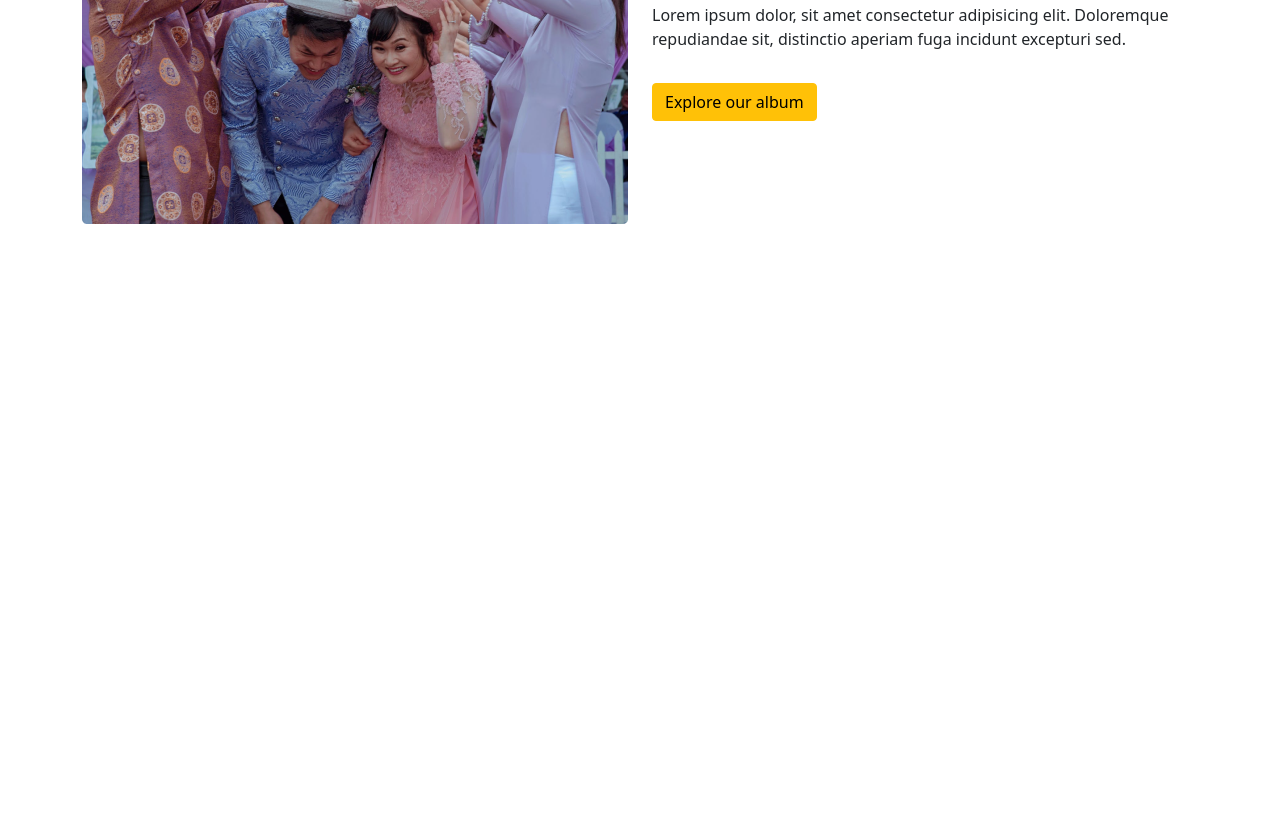
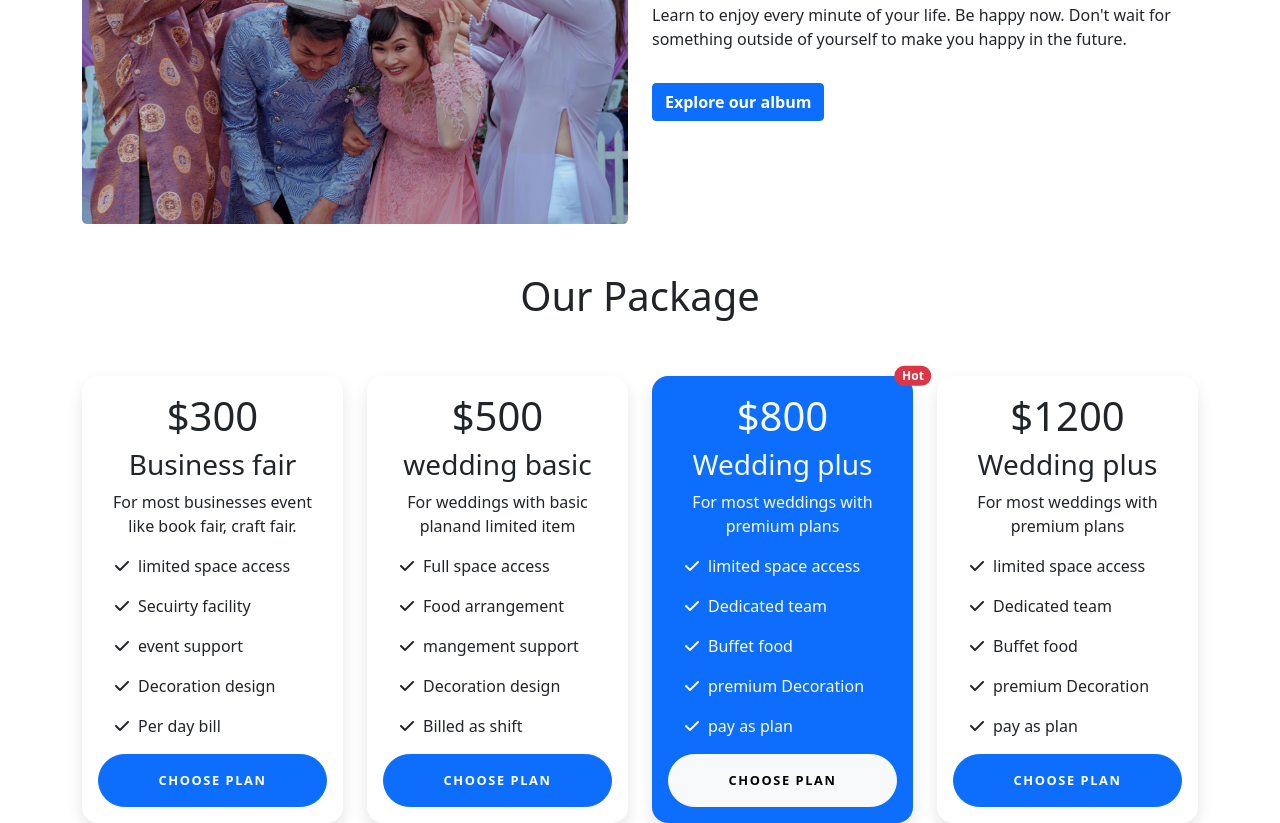
Before and after one commit to armankhan28/convention-center, a plain HTML site: page index.html in a window 1280 px wide. Shown: the part 707-1530 px from the top of the page. Before the commit the page ends 931 px from the top, so only its background shows below. Drawn offline with nearby package versions, Linux system fonts and the light colour scheme.

Commit message:
3rd commit

```diff
--- a/index.html
+++ b/index.html
@@ -7,6 +7,8 @@
     <title>Document</title>
     <!--Bootstrap File-->
     <link href="https://cdn.jsdelivr.net/npm/bootstrap@5.1.3/dist/css/bootstrap.min.css" rel="stylesheet" integrity="sha384-1BmE4kWBq78iYhFldvKuhfTAU6auU8tT94WrHftjDbrCEXSU1oBoqyl2QvZ6jIW3" crossorigin="anonymous">
+    <!-- Font Awsome -->
+    <script src="https://kit.fontawesome.com/5d37b4b57b.js" crossorigin="anonymous"></script>
     <!-- Css File -->
     <link rel="stylesheet" href="style.css">
 </head>
@@ -15,7 +17,7 @@
     <div class="container">
         <nav class="navbar navbar-expand-lg navbar-light bg-light fixed-top">
             <div class="container">
-                <a class="navbar-brand" href="#"><span class="text-warning">ARMAN</span> Convention Center</a> <button aria-controls="navbarSupportedContent" aria-expanded="false" aria-label="Toggle navigation" class="navbar-toggler" data-bs-target="#navbarSupportedContent" data-bs-toggle="collapse" type="button"><span class="navbar-toggler-icon"></span></button>
+                <a class="navbar-brand" href="#"><span class="text-primary">ARMAN</span> Convention Center</a> <button aria-controls="navbarSupportedContent" aria-expanded="false" aria-label="Toggle navigation" class="navbar-toggler" data-bs-target="#navbarSupportedContent" data-bs-toggle="collapse" type="button"><span class="navbar-toggler-icon"></span></button>
                 <div class="collapse navbar-collapse" id="navbarSupportedContent">
                     <ul class="navbar-nav ms-auto mb-2 mb-lg-0">
                         <li class="nav-item">
@@ -50,7 +52,7 @@
             <div class="carousel-caption">
                     <h1>The perfect venue for your next event</h1>
 					<p>Arman Convention Center Booking. Abacus Convention Center rent, price, details.Banglamotor 71-72, Eskaton Garden, Dhaka 1000.</p>
-					<p><a class="btn btn-warning mt-3" href="#">Book Now</a></p>
+					<p><a class="btn btn-light text-primary fw-bold mt-3" href="#">Book Now</a></p>
             </div>
           </div>
           <div class="carousel-item">
@@ -58,7 +60,7 @@
             <div class="carousel-caption">
                     <h1>The perfect venue for your next event</h1>
 					<p>Arman Convention Center Booking. Abacus Convention Center rent, price, details.Banglamotor 71-72, Eskaton Garden, Dhaka 1000.</p>
-					<p><a class="btn btn-warning mt-3" href="#">Book Now</a></p>
+					<p><a class="btn btn-light text-primary fw-bold mt-3" href="#">Book Now</a></p>
             </div>
           </div>
           <div class="carousel-item">
@@ -66,7 +68,7 @@
             <div class="carousel-caption">
                     <h1>The perfect venue for your next event</h1>
 					<p>Arman Convention Center Booking. Abacus Convention Center rent, price, details.Banglamotor 71-72, Eskaton Garden, Dhaka 1000.</p>
-					<p><a class="btn btn-warning mt-3" href="#">Book Now</a></p>
+					<p><a class="btn btn-light text-primary fw-bold mt-3" href="#">Book Now</a></p>
             </div>
           </div>
         </div>
@@ -90,15 +92,112 @@
                   </div>
                   <div class="col-md-6">
                     <h1>Every moment is Precious</h1>
-                    <p>Lorem ipsum dolor, sit amet consectetur adipisicing elit. Doloremque repudiandae sit, distinctio aperiam fuga incidunt excepturi sed.</p>
-                    <p><a class="btn btn-warning mt-3" href="#">Explore our album</a></p>
+                    <p>Learn to enjoy every minute of your life. Be happy now. Don't wait for something outside of yourself to make you happy in the future.</p>
+                    <p><a class="btn btn-primary fw-bold mt-3" href="#">Explore our album</a></p>
                   </div>
               </div>
           </div>
       </section>
       <!-- End  Album Section  -->
 
-      <!--  -->
+      <!-- Start Our package -->
+      <section class="pricing py-">
+
+        <div class="container">
+            <h1 class="d-flex justify-content-center p-5">Our Package</h1>
+          <div class="row">
+            <!-- card-1 -->
+            <div class="col-lg-3">
+              <div class="card mb-5 mb-lg-0">
+                <div class="card-body ">
+                 <div class="text-center">
+                    <h1>$300</h1>
+                    <h3>Business fair</h3>
+                    <p>For most businesses event like book fair, craft fair.</p>
+                 </div>
+                  <ul class="fa-ul">
+                    <li><span class="fa-li"><i class="fas fa-check"></i></span>limited space access</li>
+                    <li><span class="fa-li"><i class="fas fa-check"></i></span>Secuirty facility</li>
+                    <li><span class="fa-li"><i class="fas fa-check"></i></span>event support</li>
+                    <li><span class="fa-li"><i class="fas fa-check"></i></span>Decoration design</li>
+                    <li><span class="fa-li"><i class="fas fa-check"></i></span>Per day bill</li>
+                  </ul>
+                  <div class="d-grid">
+                    <a href="#" class="btn btn-primary text-uppercase">Choose plan</a>
+                  </div>
+                </div>
+              </div>
+            </div>
+            <!-- card-2 -->
+            <div class="col-lg-3">
+                <div class="card mb-5 mb-lg-0">
+                  <div class="card-body">
+                    <div class="text-center">
+                        <h1>$500</h1>
+                        <h3>wedding basic</h3>
+                        <p>For weddings with basic planand limited item</p>
+                    </div>
+                    <ul class="fa-ul">
+                      <li><span class="fa-li"><i class="fas fa-check"></i></span>Full space access</li>
+                      <li><span class="fa-li"><i class="fas fa-check"></i></span>Food arrangement</li>
+                      <li><span class="fa-li"><i class="fas fa-check"></i></span>mangement support</li>
+                      <li><span class="fa-li"><i class="fas fa-check"></i></span>Decoration design</li>
+                      <li><span class="fa-li"><i class="fas fa-check"></i></span>Billed as shift</li>
+                    </ul>
+                    <div class="d-grid">
+                      <a href="#" class="btn btn-primary text-uppercase">Choose plan</a>
+                    </div>
+                  </div>
+                </div>
+              </div>
+            <!-- card-3 -->
+            <div class="col-lg-3">
+                <div class="card mb-5 mb-lg-0 bg-primary text-light">
+                    <span class="position-absolute top-0 start-100 translate-middle badge rounded-pill bg-danger"> Hot </span>
+                  <div class="card-body">
+                    <div class="text-center">
+                        <h1>$800</h1>
+                        <h3>Wedding plus</h3>
+                        <p>For most weddings with premium plans</p>
+                    </div>
+                    <ul class="fa-ul">
+                      <li><span class="fa-li"><i class="fas fa-check"></i></span>limited space access</li>
+                      <li><span class="fa-li"><i class="fas fa-check"></i></span>Dedicated team</li>
+                      <li><span class="fa-li"><i class="fas fa-check"></i></span>Buffet food</li>
+                      <li><span class="fa-li"><i class="fas fa-check"></i></span>premium Decoration</li>
+                      <li><span class="fa-li"><i class="fas fa-check"></i></span>pay as plan</li>
+                    </ul>
+                    <div class="d-grid">
+                      <a href="#" class="btn btn-light text-uppercase">Choose plan</a>
+                    </div>
+                  </div>
+                </div>
+              </div>
+              <!-- card-4 -->
+              <div class="col-lg-3">
+                <div class="card mb-5 mb-lg-0">
+                    <div class="card-body">
+                        <div class="text-center">
+                            <h1>$1200</h1>
+                            <h3>Wedding plus</h3>
+                            <p>For most weddings with premium plans</p>
+                        </div>
+                        <ul class="fa-ul">
+                          <li><span class="fa-li"><i class="fas fa-check"></i></span>limited space access</li>
+                          <li><span class="fa-li"><i class="fas fa-check"></i></span>Dedicated team</li>
+                          <li><span class="fa-li"><i class="fas fa-check"></i></span>Buffet food</li>
+                          <li><span class="fa-li"><i class="fas fa-check"></i></span>premium Decoration</li>
+                          <li><span class="fa-li"><i class="fas fa-check"></i></span>pay as plan</li>
+                        </ul>
+                        <div class="d-grid">
+                          <a href="#" class="btn btn-primary text-uppercase">Choose plan</a>
+                        </div>
+                      </div>
+                </div>
+              </div>
+          </div>
+        </div>
+      </section>
 
 
 
--- a/style.css
+++ b/style.css
@@ -41,7 +41,37 @@
 	height: 100%;
 	top: 0;
 	left: 0;
-	background: rgba(0, 0, 0, 0.4);
+	background: rgba(0, 0, 0, 0.6);
 	z-index: 1;
 }
 /* End Slider Section */
+
+  .pricing .card {
+    border: none;
+    border-radius: 1rem;
+    transition: all 0.2s;
+    box-shadow: 0 0.5rem 1rem 0 rgba(0, 0, 0, 0.1);
+  }
+  .pricing .card-title {
+    margin: 0.5rem 0;
+    font-size: 0.9rem;
+    letter-spacing: .1rem;
+    font-weight: bold;
+  }
+  .pricing .card-price {
+    font-size: 3rem;
+    margin: 0;
+  }
+  .pricing .card-price .period {
+    font-size: 0.8rem;
+  }
+  .pricing ul li {
+    margin-bottom: 1rem;
+  }
+  .pricing .btn {
+    font-size: 80%;
+    border-radius: 2rem;
+    letter-spacing: .1rem;
+    font-weight: bold;
+    padding: 1rem;
+  }
```
Also changed, not shown: images/arrow-right.svg (added).
